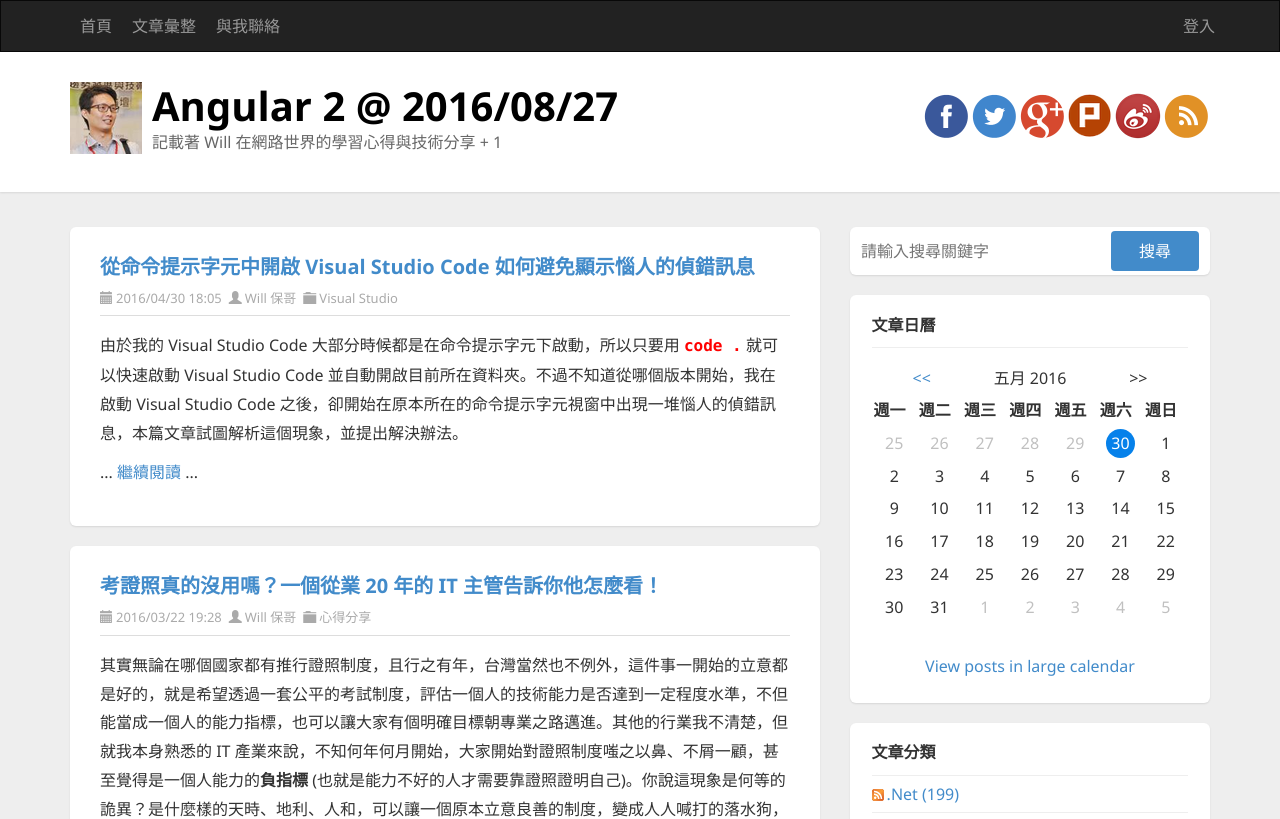
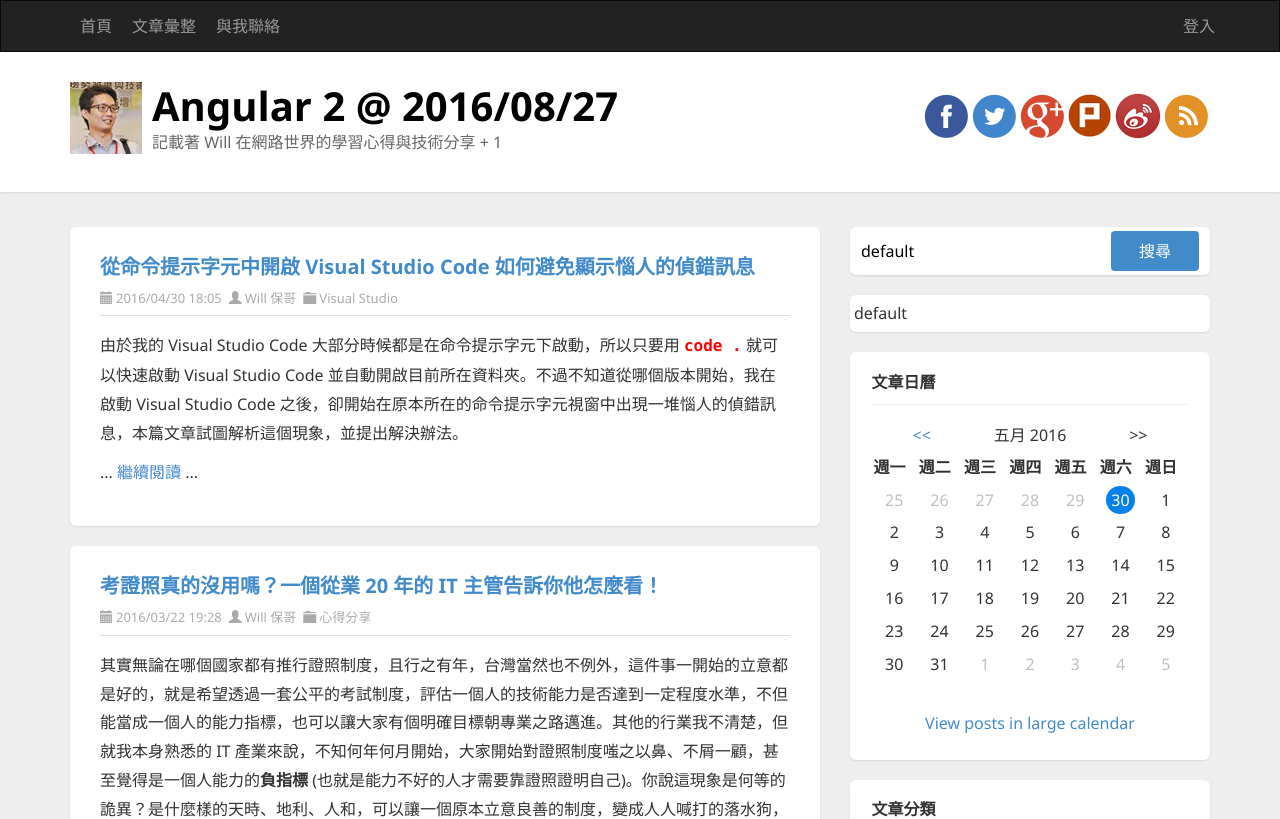
Before and after one commit to Haoops/demo0827, an Angular app: page / in a window 1280 px wide. Shown: the top 819 px of the page. Built offline with nearby package versions, Linux system fonts and the light colour scheme.

Commit message:
雙向繫結

```diff
--- a/src/app/app.component.html
+++ b/src/app/app.component.html
@@ -77,8 +77,20 @@
             <div class="widget search">
               <div class="widget-content">
                   <div id="searchbox">
-                    <input type="text" placeholder="請輸入搜尋關鍵字" accesskey="s">
+                    <input type="text"
+                           [(ngModel)]="keyword"
+                           placeholder="請輸入搜尋關鍵字" accesskey="s">
                     <input type="button" value="搜尋" id="searchbutton">
+                  </div>
+              </div>
+            </div>
+            <!-- Search END -->
+
+            <!-- Search START-->
+            <div class="widget search">
+              <div class="widget-content">
+                  <div id="searchbox">
+                    {{keyword}}
                   </div>
               </div>
             </div>
--- a/src/app/app.component.ts
+++ b/src/app/app.component.ts
@@ -7,4 +7,6 @@ import { Component } from '@angular/core';
 })
 export class AppComponent {
   title = 'app works!';
+
+  keyword = 'default';
 }
--- a/src/app/header/header.component.ts
+++ b/src/app/header/header.component.ts
@@ -10,8 +10,7 @@ export class HeaderComponent implements OnInit {
   title = 'Angular 2 @ 2016/08/27';
   imgTitle = 'This is Will 保哥';
   subTitle = '記載著 Will 在網路世界的學習心得與技術分享';
-num =1;
-
+  num = 1;
 
   constructor() { }
 
```
